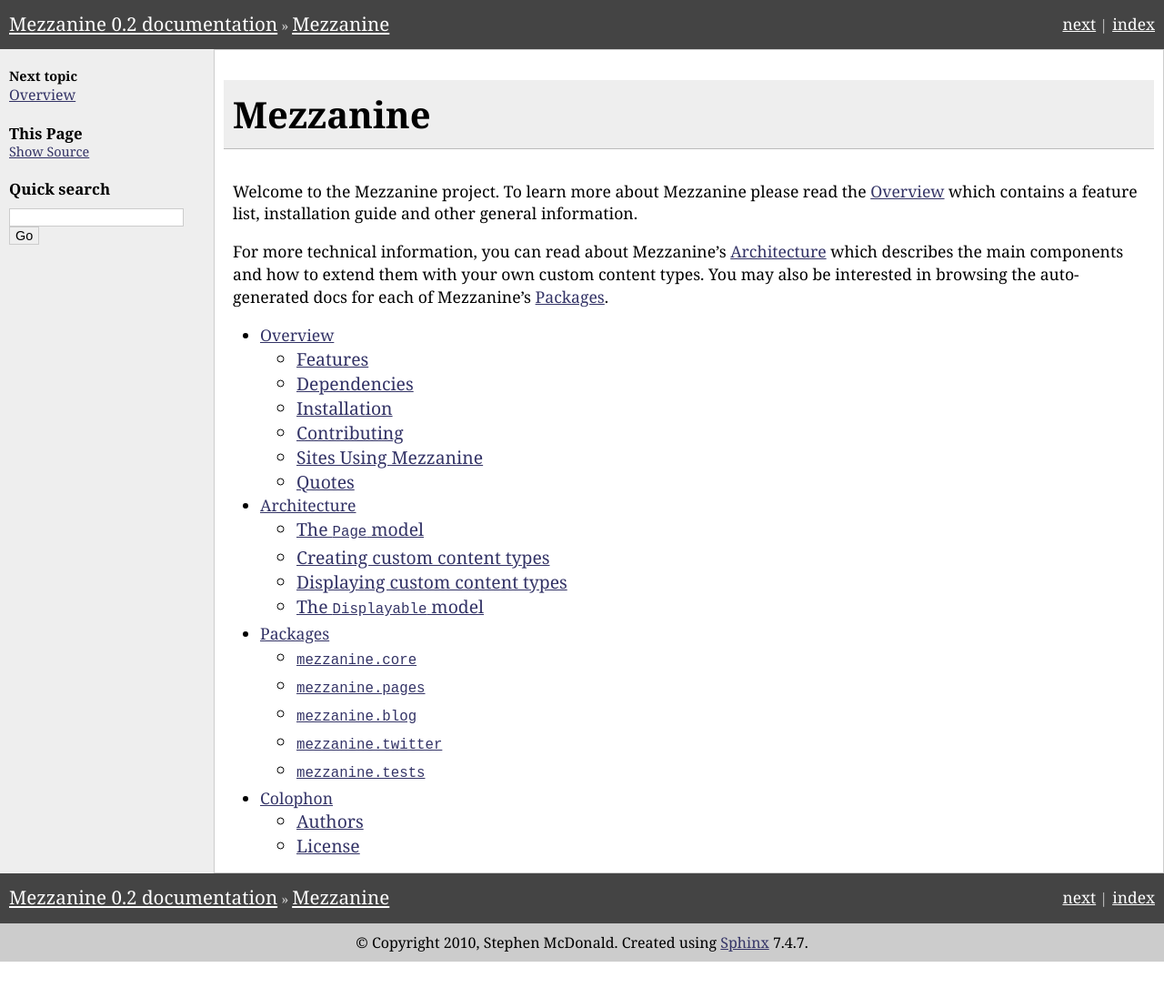
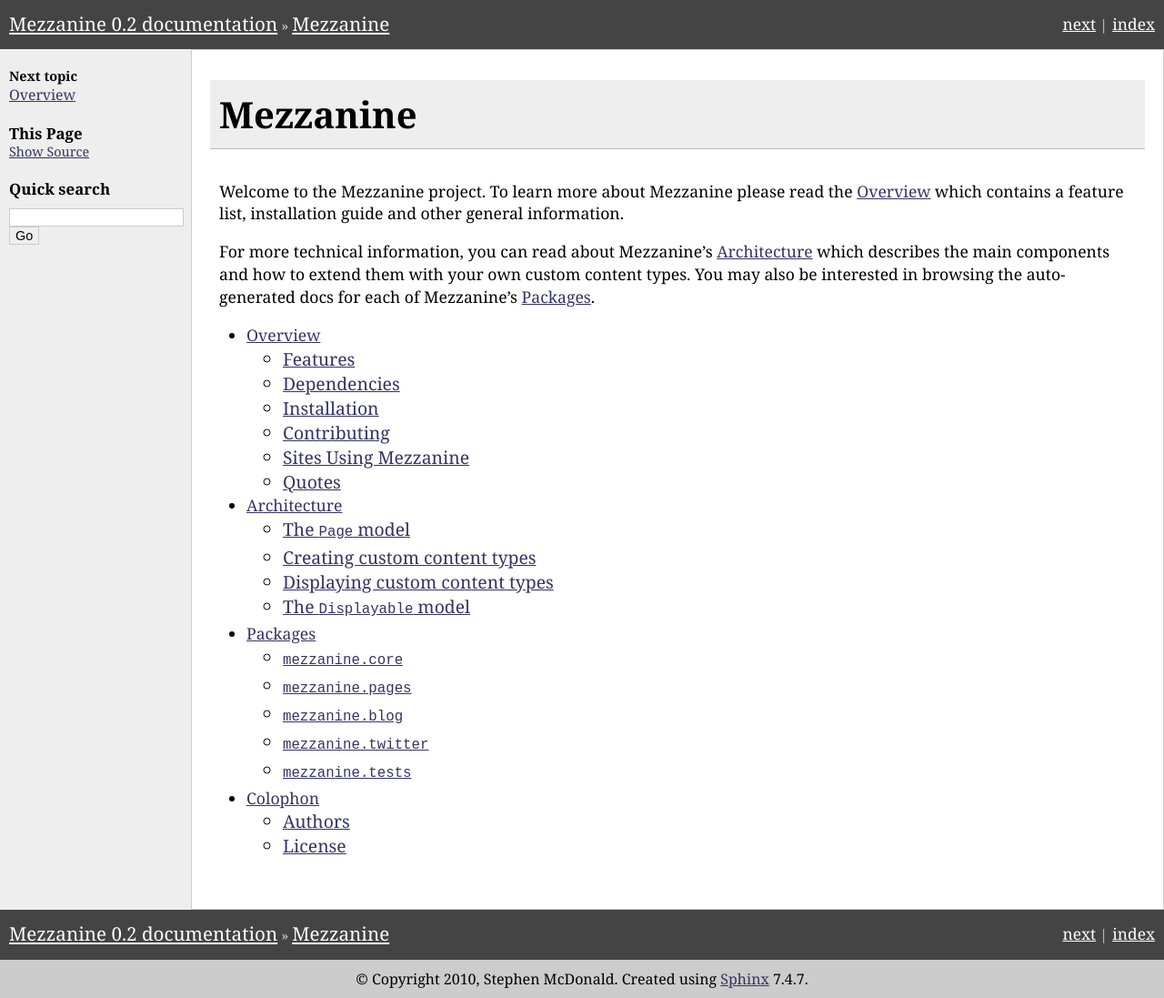
Before and after one commit to Mikechoi78/mezzanine, a Sphinx documentation site: the page built from docs/index.rst, in a window 1280 px wide. Shown: the whole page at 91% size. Built offline with Sphinx 7.4.7, drawn with Linux system fonts in a browser that asks for light colours; before the commit the page ends 1057 px from its top, so only the background shows below that.

Commit message:
Fixes to Mezzanine's sphinx theme.

```diff
--- a/docs/mezzanine_theme/static/mezzanine.css
+++ b/docs/mezzanine_theme/static/mezzanine.css
@@ -420,7 +420,7 @@
 
 body {margin:0;}
 body * {font-family:georgia, garamond, serif;}
-.body {padding:0 10px;}
+.body {padding:0 20px 40px 20px;}
 h1 {font-size:250%;}
 h1, h2 {background:#eee; padding:10px; border-bottom:1px solid #bbb;}
 h3, h4, .topless, .this-page-menu {margin:0; padding:0 !important;}
@@ -435,9 +435,10 @@
 .related li {color:#ccc;}
 .related .right a {font-size:110%;}
 .document {background:#eee;}
-.bodywrapper {margin:0 0 0 235px; background:#fff; border:1px solid #ccc;}
+.bodywrapper {margin:0 0 0 210px; background:#fff; border:1px solid #ccc;}
 input {border: 1px solid #ccc !important;}
-.documentwrapper {float:left;}
+.documentwrapper {float:left; width:100%;}
+.sphinxsidebar {width:210px !important;}
 .sphinxsidebarwrapper {padding-top:20px !important;}
 .sphinxsidebarwrapper ul {padding:5px;}
 .sphinxsidebarwrapper li {font-size:100%; line-height:120%;}
```
